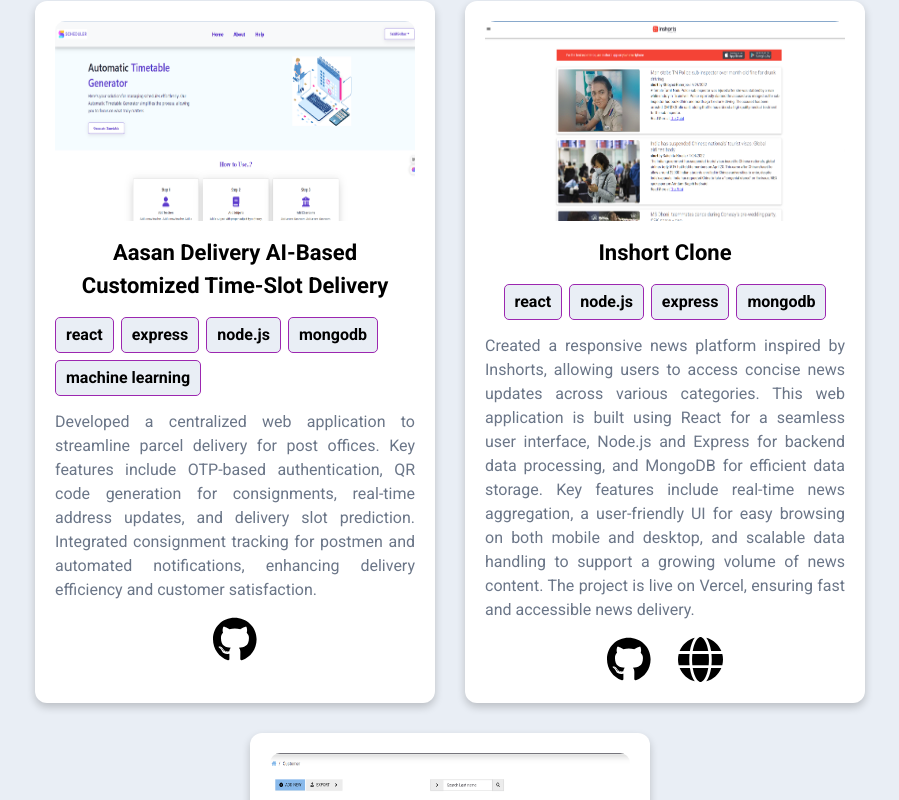
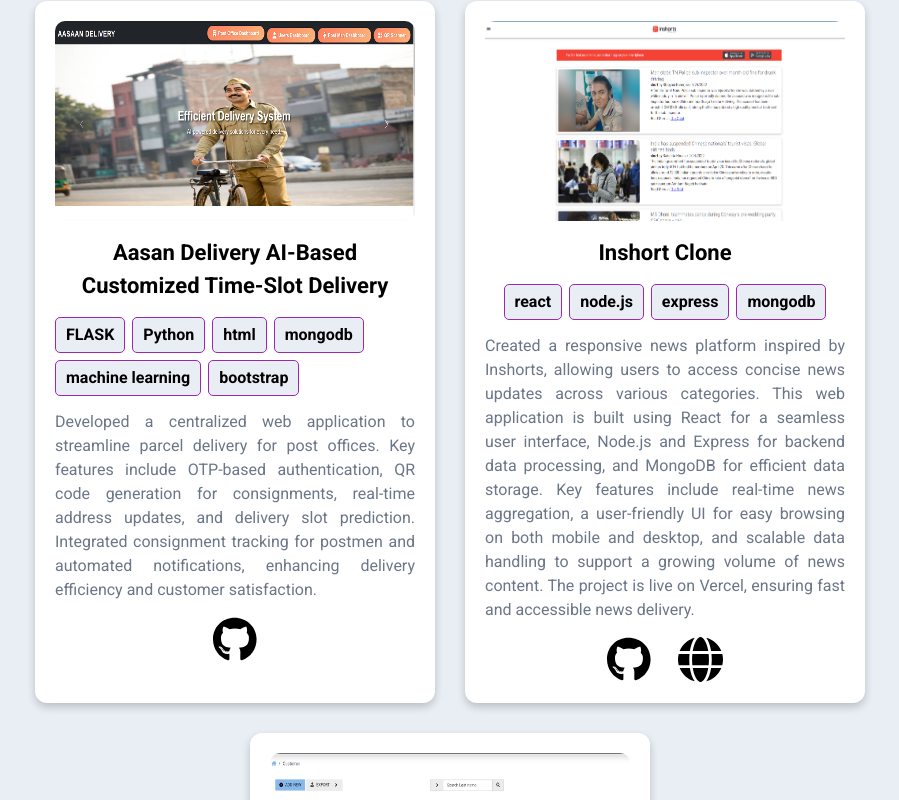
Before and after one commit to sahil13082003/Portfolio, a React (Create React App) app in the folder client/: page / in a window 1280 px wide. Shown: the part 1693-2493 px from the top of the page, without its empty margins (190-1089 px from the left). Built offline with nearby package versions, Linux system fonts and the light colour scheme.

Commit message:
new project added

```diff
--- a/client/src/components/Project.jsx
+++ b/client/src/components/Project.jsx
@@ -7,6 +7,7 @@
 import crud from '../assets/php_crud.png';
 import inshort_clone from '../assets/inshort_clone.png';
 import Automatic from '../assets/automatic.png';
+import Assan from '../assets/Aasaan_Delivery.png';
 
 const projects = [
   {
@@ -30,9 +31,9 @@
   {
     id: 3,
     title: 'Aasan Delivery AI-Based Customized Time-Slot Delivery',
-    tech: ['react', 'express', 'node.js', 'mongodb', 'machine learning'],
+    tech: ['FLASK', 'Python', 'html', 'mongodb', 'machine learning','bootstrap'],
     description: 'Developed a centralized web application to streamline parcel delivery for post offices. Key features include OTP-based authentication, QR code generation for consignments, real-time address updates, and delivery slot prediction. Integrated consignment tracking for postmen and automated notifications, enhancing delivery efficiency and customer satisfaction.',
-    image: Automatic,
+    image: Assan,
     github: 'https://github.com/sahil13082003/Aasan-Delivery-AI-Based-Customized-Time-Slot-Delivery',
   },
   {
```
Also changed, not shown: client/src/assets/Aasaan_Delivery.png (added).
